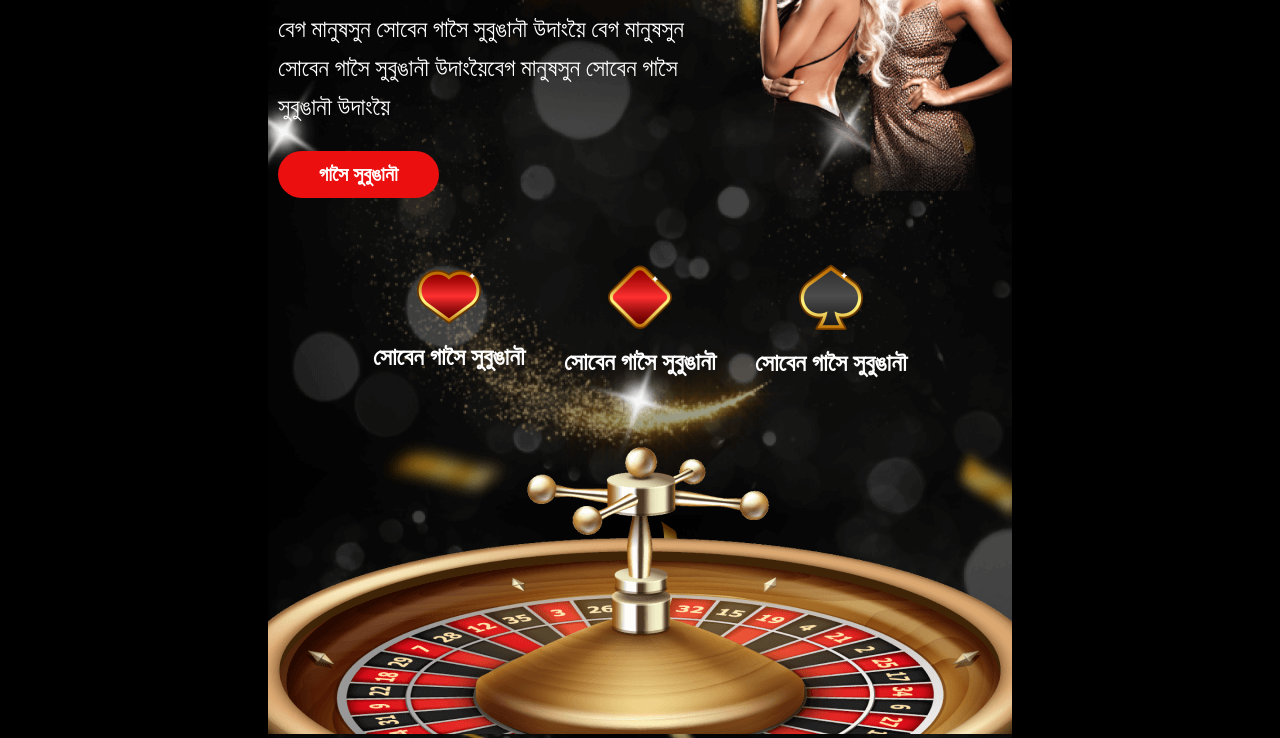
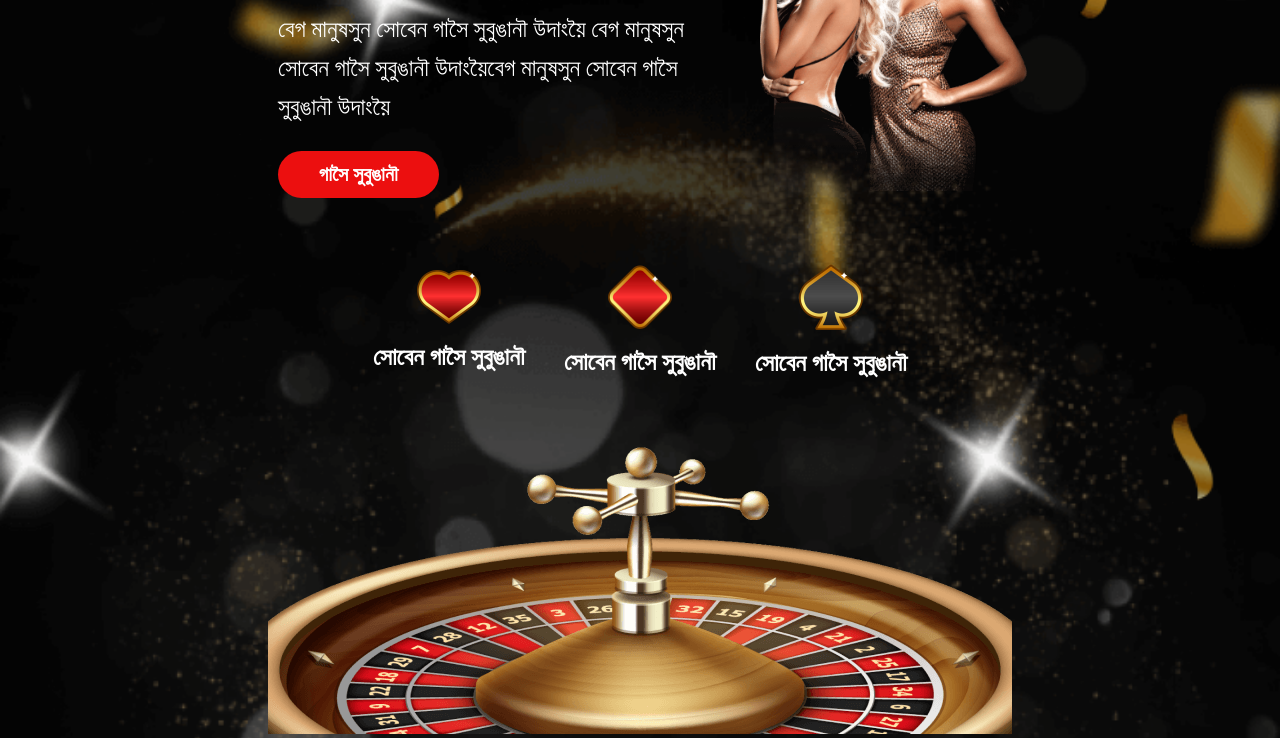
Before and after one commit to goolgemer/TabLend, a plain HTML site: page index.html in a window 1280 px wide. Shown: the part 324-1062 px from the top of the page. Drawn offline with Linux system fonts and the light colour scheme.

Commit message:
v1.1
v1.1

```diff
--- a/style.css
+++ b/style.css
@@ -2,10 +2,14 @@
 /* font-family: "Hind Siliguri", sans-serif; */
 
 body {
+  background-image: url(./img/bg.png);
+  background-size: cover;
   background-color: black;
   color: white;
   max-width: 744px;
   margin: 0 auto;
+  background-position: top;
+  overflow-x: hidden;
 }
 
 .header {
@@ -102,13 +106,6 @@ body {
   width: 100%;
 }
 
-.bg_wrapper {
-  background-image: url("./img/bg.png");
-  background-repeat: no-repeat;
-  background-position: top;
-  overflow: hidden;
-}
-
 @media (max-width: 571px) {
   .header {
     padding-top: 14px;
```
